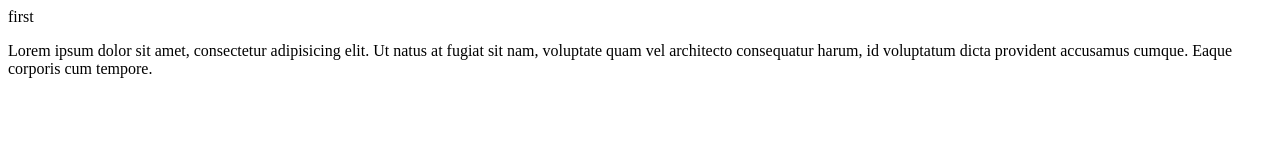
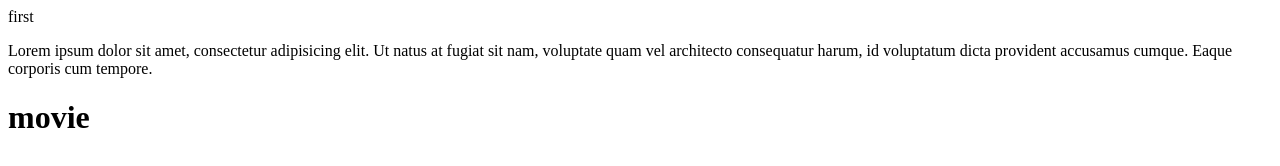
Before and after one commit to Smokehim/github, a plain HTML site: page name.html in a window 1280 px wide. Drawn offline with Linux system fonts and the light colour scheme.

Commit message:
added a movie header

```diff
--- a/name.html
+++ b/name.html
@@ -8,5 +8,8 @@
 <body>
     <header>first</header>
     <p>Lorem ipsum dolor sit amet, consectetur adipisicing elit. Ut natus at fugiat sit nam, voluptate quam vel architecto consequatur harum, id voluptatum dicta provident accusamus cumque. Eaque corporis cum tempore.</p>
+    <div>
+        <h1>movie</h1>
+    </div>
 </body>
 </html>
```
